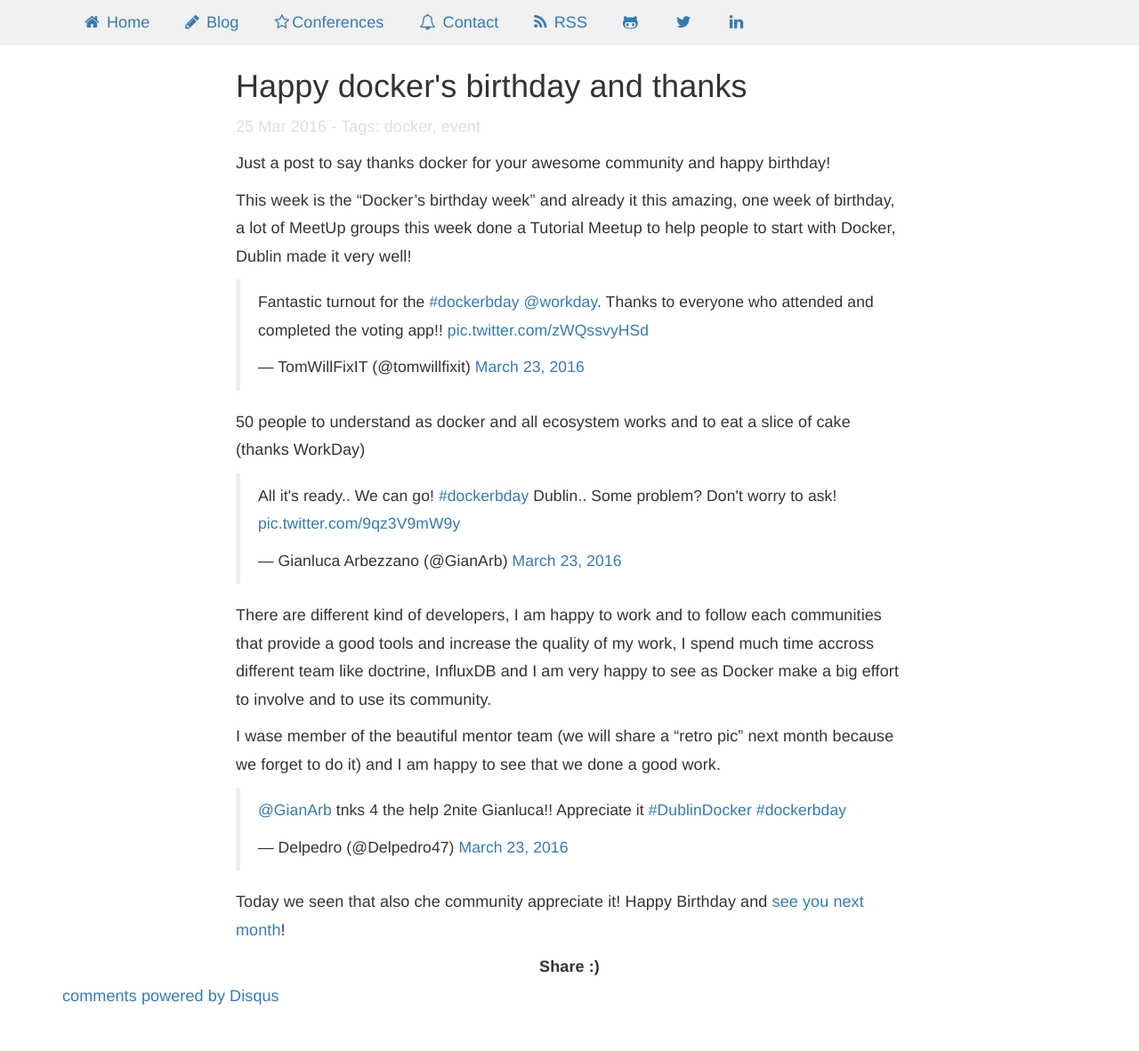
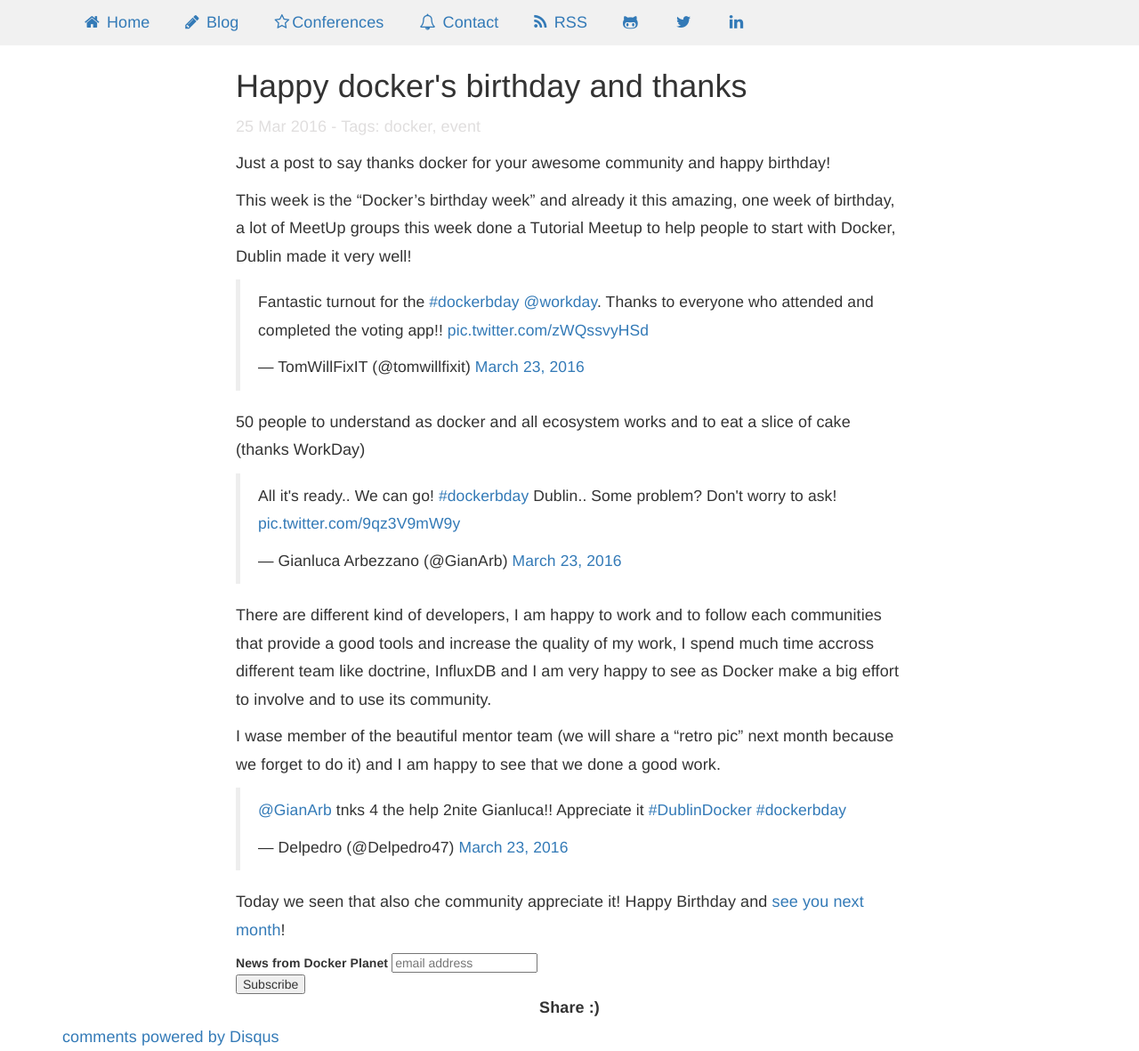
Before and after one commit to gianarb/gianarb.github.com, a Jekyll site: the page built from _posts/2016-03-25-happy-docker-bday-and-thanks.markdown, in a window 1280 px wide and 1181 px high. Shown: the whole window at 89% size. Built offline with Jekyll 4.4.1, drawn with Linux system fonts in a browser that asks for light colours; nearby versions of some CDN libraries; comment, search, counter and statistics services are not loaded.

Commit message:
Add newsletter for docker planet

```diff
--- /dev/null
+++ b/_includes/docker-planet-newsletter.html
@@ -0,0 +1,20 @@
+<!-- Begin MailChimp Signup Form -->
+<link href="//cdn-images.mailchimp.com/embedcode/horizontal-slim-10_7.css" rel="stylesheet" type="text/css">
+<style type="text/css">
+    #mc_embed_signup{background:#fff; clear:left; font:14px Helvetica,Arial,sans-serif; width:100%;}
+    /* Add your own MailChimp form style overrides in your site stylesheet or in this style block.
+       We recommend moving this block and the preceding CSS link to the HEAD of your HTML file. */
+</style>
+<div id="mc_embed_signup">
+<form action="//gianarb.us2.list-manage.com/subscribe/post?u=03581a38fd820a06b0898c802&amp;id=90cae01e86" method="post" id="mc-embedded-subscribe-form" name="mc-embedded-subscribe-form" class="validate" target="_blank" novalidate>
+    <div id="mc_embed_signup_scroll">
+    <label for="mce-EMAIL">News from Docker Planet</label>
+    <input type="email" value="" name="EMAIL" class="email" id="mce-EMAIL" placeholder="email address" required>
+    <!-- real people should not fill this in and expect good things - do not remove this or risk form bot signups-->
+    <div style="position: absolute; left: -5000px;" aria-hidden="true"><input type="text" name="b_03581a38fd820a06b0898c802_90cae01e86" tabindex="-1" value=""></div>
+    <div class="clear"><input type="submit" value="Subscribe" name="subscribe" id="mc-embedded-subscribe" class="button"></div>
+    </div>
+</form>
+</div>
+
+<!--End mc_embed_signup-->
--- a/_posts/2015-12-16-wordpress-docker.markdown
+++ b/_posts/2015-12-16-wordpress-docker.markdown
@@ -264,3 +264,5 @@
 target='_blank'>Lorenzo</a>! I'm in Ireland from 3 weeks but I am not ready to
 write an article without your english review!
 </div>
+
+{% include docker-planet-newsletter.html %}
--- a/_posts/2016-01-16-swarm-scales-your-containter-for-free.markdown
+++ b/_posts/2016-01-16-swarm-scales-your-containter-for-free.markdown
@@ -194,3 +194,5 @@
 {% highlight bash %}
 $ DOCKER_HOST="tcp://192.168.13.1:2333" ./gourmet api
 {% endhighlight %}
+
+{% include docker-planet-newsletter.html %}
--- a/_posts/2016-03-25-happy-docker-bday-and-thanks.markdown
+++ b/_posts/2016-03-25-happy-docker-bday-and-thanks.markdown
@@ -58,3 +58,5 @@
 
 Today we seen that also che community appreciate it!
 Happy Birthday and [see you next month](http://www.meetup.com/Docker-Dublin/)!
+
+{% include docker-planet-newsletter.html %}
--- a/_posts/2016-04-10-docker-inside-docker-and-jenkins-2.markdown
+++ b/_posts/2016-04-10-docker-inside-docker-and-jenkins-2.markdown
@@ -112,3 +112,5 @@
 I used Jenkins like an example to run docker inside another container but you
 can use the same strategy to do the same with your applications if they require
 a strong connection with docker.
+
+{% include docker-planet-newsletter.html %}
--- a/_posts/2016-06-20-docker-1-12-orchestration-built-in.markdown
+++ b/_posts/2016-06-20-docker-1-12-orchestration-built-in.markdown
@@ -239,3 +239,6 @@
 <blockquote>
   <p>Thanks <a href="https://twitter.com/gpelly">@gpelly</a> for your review!</p>
 </blockquote>
+
+
+{% include docker-planet-newsletter.html %}
--- a/planet/docker.html
+++ b/planet/docker.html
@@ -32,6 +32,7 @@
         </p>
       </div>
     </div>
+    {% include docker-planet-newsletter.html %}
     <hr class="style-two">
     <div id="blog" class="row">
       <div class="row">
@@ -60,6 +61,7 @@
                     cluster with Jenkins and Docker 1.12</p>
                   </div>
               </div>
+
           </div>
       </div>
     </div>
```
